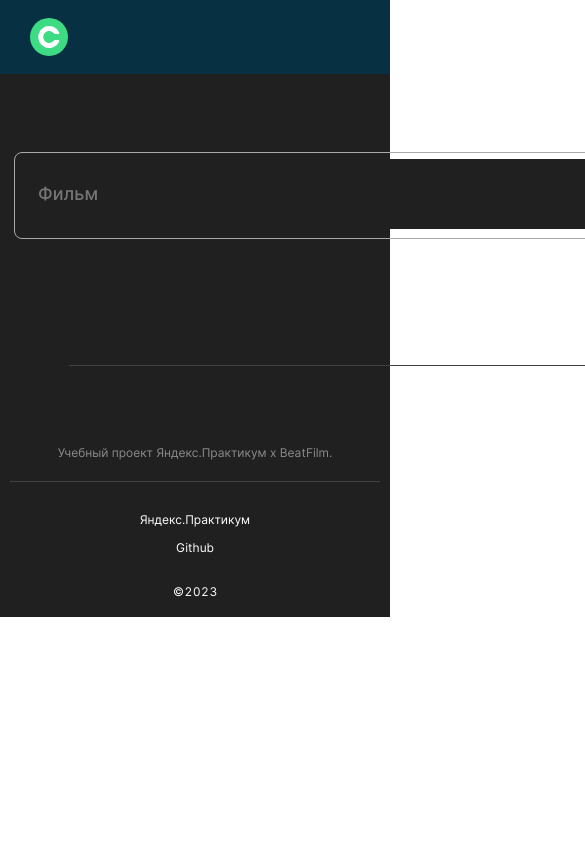
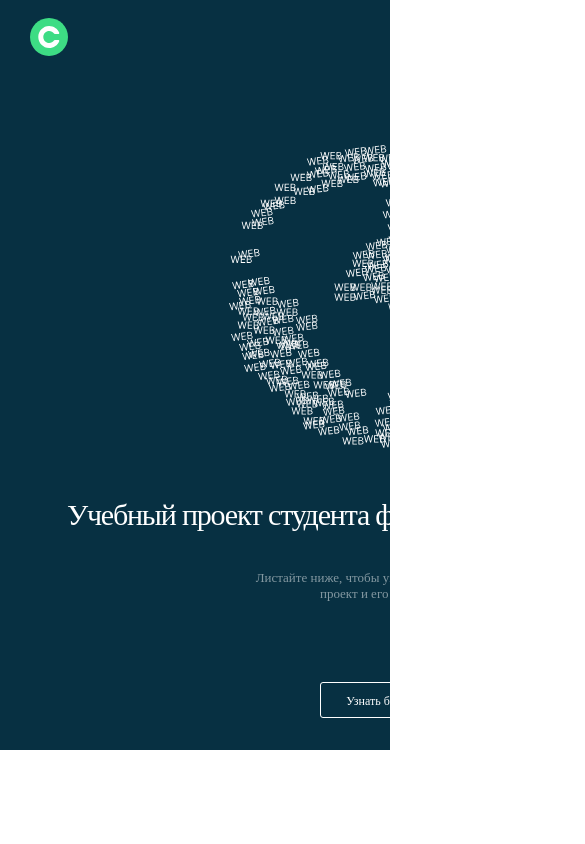
Before and after one commit to burlake/movies-explorer-frontend, a React (Create React App) app: page / in a window 390 px wide. Shown: the top 844 px of the page, 585 px wide, since content can reach past the window. Built offline with nearby package versions, Linux system fonts and the light colour scheme; the HTML template or start-up script is replaced by a standard one.

Commit message:
adaptive is almost ready + search is ready; do cards tommorow

```diff
--- a/src/components/Header/Header.jsx
+++ b/src/components/Header/Header.jsx
@@ -1,6 +1,6 @@
 import logo from "../../images/logo.svg";
 import logoAccount from "../../images/logo_account.svg";
-// import { Link } from 'react-router-dom';
+import { Link } from 'react-router-dom';
 import './Heder.css'
 
 
@@ -34,18 +34,18 @@ function Header({ name, dataUser }) {
         <header className={`header page__header`}>
           <a href="#" class="brand"><img src={logo} alt="логотип " className="header__logo"/></a>
             <div>
-              <div className='header__text-container'>
+              {/* <div className='header__text-container'>
                 <p className='header__text'>Фильмы</p>
                 <p className='header__text'>Сохранённые фильмы</p>
                 <p className='header__text'>Аккаунт</p>
                 <div className='header__account'>
                   <img src={logoAccount} alt="аккаунт " className="header__logo_account"/>
                 </div>
-              </div>
-              {/* <div className='header__text-container'>
+              </div> */}
+              <div className='header__text-container'>
                 <p className='header__text'>Регистрация</p>
                 <Link to={`/sign-in`} className='header__unlogin'>Войти</Link>
-              </div> */}
+              </div>
             </div>
         </header>
     </div>
--- a/src/components/Main/Main.css
+++ b/src/components/Main/Main.css
@@ -4,10 +4,13 @@
 /* MAIN - about - часть об учебном проекте */
 
 .page__about {
-  display: flex;
-  justify-content: space-between;
+  /* display: grid;
+  justify-content: space-between; */
   padding: 75px 0;
   background-color: #073042;
+  display: grid;
+  width: 100%;
+margin: 0 auto;
 }
 
 @media screen and (max-width:1023px) {
@@ -25,41 +28,64 @@
 }
 
 .about__container {
+  margin: 0;
+  padding: 0;
+  box-sizing: border-box;
   margin-left: 70px;
-  display: flex;
-  flex-direction: column;
-  width: calc(640/1280*100%);
+  display: grid;
+
+  grid-template-areas:
+  "A A A A   D D D"
+  "B B B B   D D D"
+  "C C C C   D D D";
 }
 
-@media screen and (max-width:1023px) {
+@media screen and (max-width:1226px) {
   .about__container {
     margin-left: 0;
-    align-items: center;
+    place-items: center;
+    padding-left: 64px;
     width: calc(680/768*100%);
+    grid-template-areas:
+    "D D D D"
+    "A A A A"
+    "B B B B"
+    "C C C C";
   }
 }
 
 @media screen and (max-width:767px) {
   .about__container {
-    width: calc(300/320*100%);
+    width: 680px;
+  }
+}
+
+@media screen and (max-width:320px) {
+  .about__container {
+    width: 320px;
+    padding-left: 0px;
+    column-gap: 0px;
   }
 }
 
 .about__title {
   color: #FFFFFF;
-  margin: 0 0 36px 0;
+  margin: 0 100px 36px 0;
   font-weight: 400;
   font-size: 50px;
   line-height: 58px;
+  width: 640px;
+  grid-area: A;
 }
 
-@media screen and (max-width:1023px) {
+@media screen and (max-width:1226px) {
   .about__title {
     text-align: center;
     margin-bottom: 22px;
     font-weight: 400;
     font-size: 40px;
     line-height: 50px;
+    margin: 0 0 36px 0;
   }
 }
 
@@ -72,6 +98,13 @@
   }
 }
 
+@media screen and (max-width:320px) {
+  .about__title {
+    width: 300px;
+    margin: 0 0 36px 0;
+  }
+}
+
 .about__subtitle {
   color: rgba(255, 255, 255, .5);
   margin: 0;
@@ -80,6 +113,8 @@
   font-weight: 400;
   font-size: 13px;
   line-height: normal;
+
+  grid-area: B;
 }
 
 @media screen and (max-width:1023px) {
@@ -93,6 +128,12 @@
 @media screen and (max-width:767px) {
   .about__subtitle {
     margin-bottom: 80px;
+  }
+}
+
+@media screen and (max-width:320px) {
+  .about__subtitle {
+    width: 300px;
   }
 }
 
@@ -111,6 +152,8 @@
   font-weight: 500;
   line-height: 16px;
   background-color: transparent;
+
+  grid-area: C;
 }
 
 @media (hover: hover) and (pointer: fine) {
@@ -128,11 +171,11 @@
 .about__main-illustration {
   height: 304px;
   width: 310px;
-  z-index: 1;
-  position: absolute;
-  top: 149px;
-  left: 900px;
+  z-index: 6;
+  position: relative;
   object-fit: cover;
+  background-image: url(../../images/web_world.svg);
+  grid-area: D;
 }
 
 @media screen and (max-width:1023px) {
@@ -143,11 +186,10 @@
   }
 }
 
-@media screen and (max-width:767px) {
+@media screen and (max-width:320px) {
   .about__main-illustration {
-    height: calc(206px + (304 - 206)*((100vw - 320px)/(768 - 320)));
-    width: calc(210px + (310 - 210)*((100vw - 320px)/(768 - 320)));
-    margin-bottom: 44px;
+    height: 206px;
+    width: 210px;
   }
 }
 
@@ -159,8 +201,7 @@
 
 @media screen and (max-width: 1023px) {
   .page__project {
-    padding-top: 90px;
-    padding-bottom: 90px;
+    padding: 90px 50px;
   }
 }
 
@@ -336,8 +377,7 @@
 
 @media screen and (max-width: 1023px) {
   .page__technologies {
-    padding-top: 90px;
-    padding-bottom: 90px;
+    padding: 90px 50px;
   }
 }
 
@@ -487,8 +527,7 @@
 
 @media screen and (max-width: 1023px) {
   .page__student {
-    padding-top: 90px;
-    padding-bottom: 91px;
+    padding: 81px 50px;
   }
 }
 
@@ -665,13 +704,19 @@
 
 @media screen and (max-width: 1023px) {
   .page__portfolio {
-    padding-bottom: 69px;
+    padding: 8px 70px 128.9px 50px;
   }
 }
 
 @media screen and (max-width: 767px) {
   .page__portfolio {
     padding-bottom: 50px;
+  }
+}
+
+@media screen and (max-width: 320px) {
+  .page__portfolio {
+    padding: 0px;
   }
 }
 
@@ -694,10 +739,29 @@
   width: 1140px;
 }
 
+@media screen and (max-width: 1025px) {
+  .portfolio__menu {
+    width: 100%;
+  }
+}
+
+@media screen and (max-width: 767px) {
+  .portfolio__menu {
+    width: 100%;
+  }
+}
+
 .portfolio__links{
   list-style-type: none;
   margin: 0;
   padding: 0;
+  width: 1140px;
+}
+
+@media screen and (max-width: 1220px) {
+  .portfolio__links {
+    width: 100%;
+  }
 }
 
 .portfolio__link {
@@ -719,12 +783,21 @@
 
 }
 
-@media screen and (max-width: 767px) {
+@media screen and (max-width: 320px) {
   .portfolio__link {
     padding-bottom: 19px;
     font-size: 18px;
     line-height: 28px;
-    letter-spacing: -0.72px;
+    letter-spacing: -2.2px;
+  }
+}
+
+@media screen and (max-width: 1023px) {
+  .portfolio__link {
+    padding-bottom: 19px;
+    font-size: 18px;
+    line-height: 28px;
+    letter-spacing: -2.2px;
   }
 }
 
@@ -745,3 +818,27 @@
   display: flex;
   justify-content: space-between;
 }
+
+@media screen and (max-width: 1023px) {
+  .portfolio__layout {
+    width: 668px;
+  }
+}
+
+@media screen and (max-width: 700px) {
+  .portfolio__layout {
+    width: 568px;
+  }
+}
+
+@media screen and (max-width: 425px) {
+  .portfolio__layout {
+    width: 350px;
+  }
+}
+
+@media screen and (max-width: 320px) {
+  .portfolio__layout {
+    width: 292px;
+  }
+}
--- a/src/components/Main/Main.jsx
+++ b/src/components/Main/Main.jsx
@@ -1,4 +1,3 @@
-import webWorldLogo from "../../images/web_world.svg";
 import photo from "../../images/photo.svg";
 import arrow from "../../images/arrow.svg";
 import './Main.css';
@@ -30,12 +29,12 @@ function Main({ name, dataUser }) {
 
   return (
   <>
-    <section className="header about page__about ">
+    <section className="about page__about ">
       <div className="about__container">
         <h1 className="about__title">Учебный проект студента факультета Веб&#x2011;разработки.</h1>
         <p className="about__subtitle">Листайте ниже, чтобы узнать больше про этот проект и его создателя.</p>
         <button smooth to='#aboutProject' className={`'about__button_active' about__link : ''}`} >Узнать больше</button>
-        <img class="about__main-illustration about__decorate" src={webWorldLogo} alt="Картина"></img>
+        <div class="about__main-illustration about__decorate"></div>
       </div>
       <div className="about__decorate"></div>
     </section>
--- a/src/index.js
+++ b/src/index.js
@@ -3,20 +3,20 @@ import ReactDOM from 'react-dom/client';
 import './index.css';
 //import App from './components/App';
 import Header from './components/Header/Header';
-// import Main from './components/Main/Main';
+import Main from './components/Main/Main';
 import reportWebVitals from './reportWebVitals';
 import { BrowserRouter } from 'react-router-dom';
 import Footer from './components/Footer/Footer';
-import Search from './components/Search/Search';
-import Card from './components/Cards/Cards';
+// import Search from './components/Search/Search';
+// import Card from './components/Cards/Cards';
 
 const root = ReactDOM.createRoot(document.getElementById('root'));
 root.render(
   // <React.StrictMode>
     <BrowserRouter>
       <Header />
-      {/* <Main /> */}
-      <Search />
+      <Main />
+      {/* <Search /> */}
       {/* <Card /> */}
       <Footer />
     </BrowserRouter>
```
